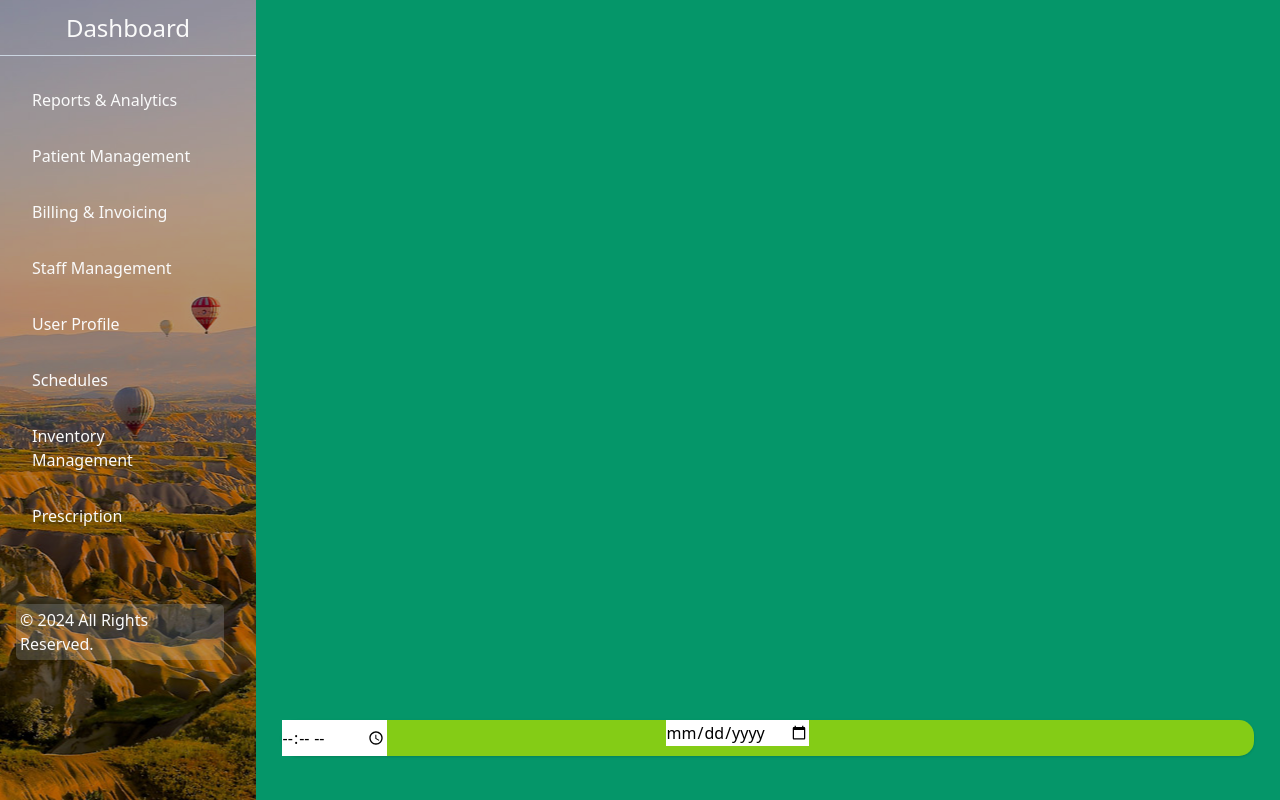
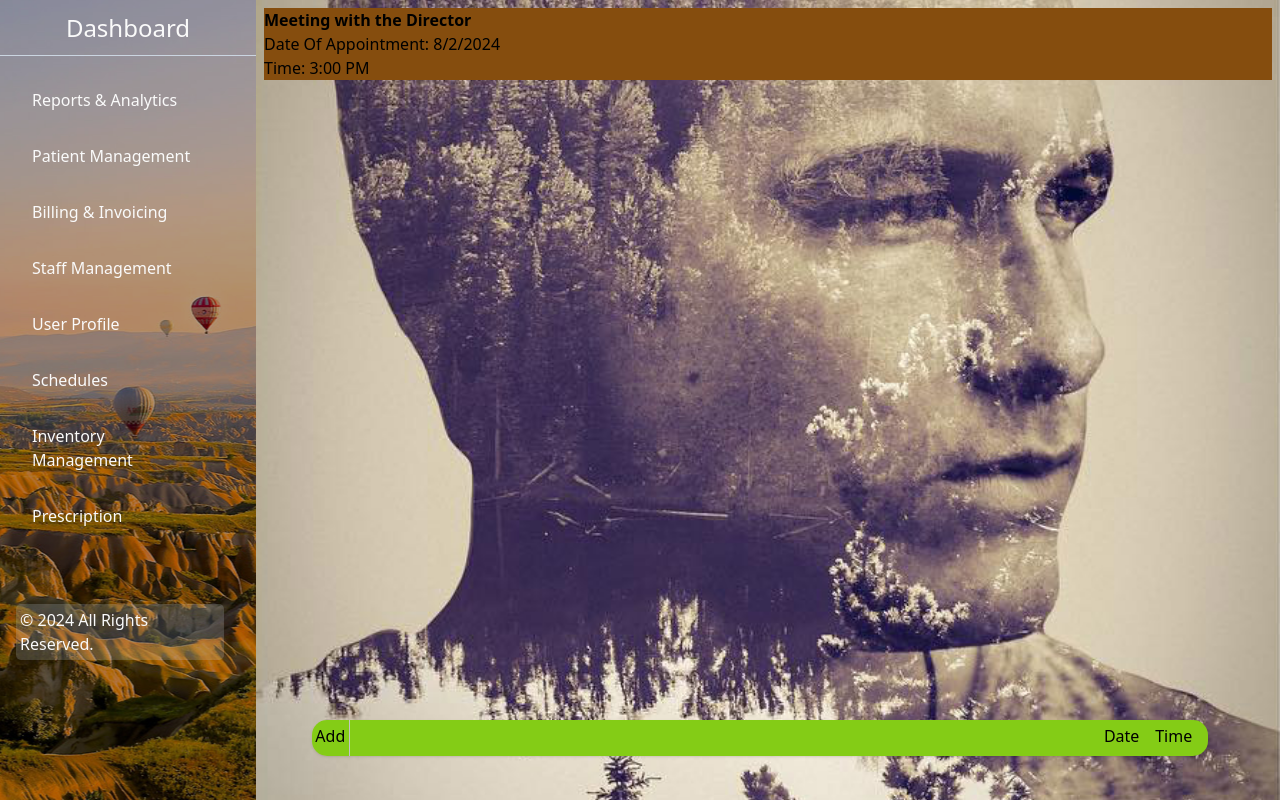
Before and after one commit to sa345-sk/Hospital-Manage-System, a React (Vite) app: page /schedule in a window 1280 px wide. Built offline with nearby package versions, Linux system fonts and the light colour scheme.

Commit message:
Schedule

```diff
--- a/src/App.jsx
+++ b/src/App.jsx
@@ -8,6 +8,7 @@ import Unknown from './Unknown'
 import Profile from './Profile'
 import Billing from './Billing'
 import Schedule from './Schedule'
+import Home from './Home'
 const App = () => {
   return (
     <Router>
@@ -21,6 +22,7 @@ const App = () => {
             <Route path='/userprofile' element={<Profile/>}/>
             <Route path='/billinginvoicing' element={<Billing />}/>
             <Route path='schedule' element={<Schedule/>}/>
+            <Route path='home' element={<Home/>}/>
             <Route path='*' element={<Unknown/>}/>
            </Routes>
         </main>
--- a/src/Home.jsx
+++ b/src/Home.jsx
@@ -1,8 +1,18 @@
+import Navbar from "./components/Navbar";
 const Home = () => {
     return (
     <div className="home">
+        <Navbar title="Hospital Management System"/>
+        <div className="text-center text-3xl">
+            <h2>Welcome, to <strong>Hospital Management System!</strong></h2>
+        </div>
+            <p className="m-2 text-1.5">Only <strong>Authenticated</strong> Officials can login.</p>
        <div className="login">
-
+         <form>
+            <input type="text" required/>
+            <input type="password" required/>
+            <button>Login</button>
+         </form>
        </div>
     </div>
 );
--- a/src/Schedule.jsx
+++ b/src/Schedule.jsx
@@ -1,19 +1,60 @@
+import background from './img/sidebar-1.jpg'
+import { useState, useEffect } from 'react'
+import Message from './components/Message'
+import { useTasks } from './hooks/useTasks'
+import Navbar from './components/Navbar'
+const Schedule = () => {
+  const {state, dispatch} = useTasks()
+   const [tasks, setTasks] = useState([])
+  const [task, setTask] = useState('');
+  const [showMssg, setShowMssg] = useState(false)
+  console.log(state);
+//  try {
+//    useEffect(() => {
+//      function up() {
+//        dispatch({type: 'SET_TASK', payload: ['tim', 'op']})
+//      }
+//      up()
+//    }, [dispatch])
+//  } catch (error) {
 
-const Scedule = () => {
+//  }
+   tasks.push({task: task})
+
+  const addTasks = () => {
+    if(task != '' && task != undefined) {
+      dispatch({ type: 'SET_TASK', payload: [tasks]})
+      console.log(state);
+      setTask('')
+    } else {
+      setTimeout(() => setShowMssg(false), 4000)
+      setShowMssg(true)
+    }
+  }
     return (
-        <div className="schedule" >
-          <div className="tasks bg-emerald-600 w-full h-hv">
-             <div className="schdules">
-
+        <div className="schedule w-full" style={{ minHeight: '100%', height: '100vh', backgroundImage: `url(${background})`, backgroundRepeat: 'no-repeat', backgroundSize: 'cover', backgroundPosition: 'center'}}>
+          <div className="task">
+             <div className="schdules overflow-auto w-full p-2" style={{paddingBottom: '100px', height: '95.3vh'}}>
+               <div className='bg-yellow-800 w-full'>
+                <span><strong>Meeting with the Director</strong></span>
+                <p>Date Of Appointment: 8/2/2024</p>
+                <p>Time: 3:00 PM</p>
+               </div>
              </div>
-            <div className="task-input relative z-30 w-op m-ma shadow" style={{ top: '90%', borderRadius: '15px' }}>
-              <input type="text" className="bg-lime-500 w-full h-9 focus:outline-none" style={{borderRadius: '15px'}}/>
-              <input type="date" className="absolute top-0 left-96 focus:outline-none"/>
-              <input type="time" className="focus:outline-none absolute top-0 left-0 bottom-0"/>
-            </div>
+            <div className="task-input fixed z-30 shadow flex ml-14" style={{ top: '90%', borderRadius: '15px', width: '70%', boxShadow: 'initial 2px #c3c3c3'}}>
+              <div className="bg-lime-500 w-10 h-9 text-center pt-1 hover:cursor-pointer" style={{ borderTopLeftRadius: '15px', borderBottomLeftRadius: '15px', borderRight: '1px solid #c3c3c3'}} onClick={addTasks}>Add</div>
+                <input type="text" className="bg-lime-500 w-75 h-9 focus:outline-none overflow-auto" onChange={(e) => setTask(e.target.value)} value={task}/>
+                <div className="w-32 h-9  flex justify-evenly pt-1 bg-lime-500" style={{ borderTopRightRadius: '15px', borderBottomRightRadius: '15px'}}>
+                  <div className="hover:cursor-pointer">Date</div>
+                  <div className="hover:cursor-pointer">Time</div>
+             {/* <input type="date" className="absolute top-0 left-96 focus:outline-none"/>
+                <input type="time" className="focus:outline-none absolute top-0 left-0 bottom-0"/> */}
+                </div>
+              </div>
           </div>
+        {showMssg ? <Message messageType="Error 😥" errorMssg='Kindly fill the Input before adding.' control={() => setShowMssg(false)} /> : null}
         </div>
     );
 }
 
-export default Scedule;
+export default Schedule;
--- /dev/null
+++ b/src/context/TasksContext.jsx
@@ -0,0 +1,21 @@
+import { createContext, useReducer } from "react"
+export const TaskContext = createContext()
+export const reducer = (state, action) => {
+     switch (action.type) {
+        case 'SET_Task':
+             return {tasks: action.payload}
+        case 'UPDATE':
+            return {tasks: [action.payload, ...state.tasks]}
+        default:
+            return state
+     }
+}
+
+export const TasksProvider = ({children}) => {
+    const [state, dispatch] = useReducer(reducer, {tasks: null})
+    return (
+        <TaskContext.Provider value={{...state, dispatch}}>
+            {children}
+        </TaskContext.Provider>
+    )
+}
--- /dev/null
+++ b/src/hooks/useTasks.jsx
@@ -0,0 +1,8 @@
+import { TaskContext } from '../context/TasksContext'
+import {useContext} from 'react'
+
+export const useTasks = () => {
+  const context = useContext(TaskContext)
+    if (!context) throw Error("useTasksContext must be used inside a task taskContextProvider")
+  return context
+}
--- a/src/main.jsx
+++ b/src/main.jsx
@@ -1,10 +1,12 @@
 import React from 'react'
 import ReactDOM from 'react-dom/client'
 import App from './App.jsx'
-
+import { TasksProvider } from './context/TasksContext'
 
 ReactDOM.createRoot(document.getElementById('root')).render(
   <React.StrictMode>
-    <App />
-  </React.StrictMode>,
+    <TasksProvider>
+      <App />
+    </TasksProvider>
+  </React.StrictMode>
 )
--- a/tailwind.config.js
+++ b/tailwind.config.js
@@ -27,13 +27,17 @@ export default {
         '100': '400px',
         '105': '415px',
         '110': '430px',
-        '115': '445px'
+        '115': '445px',
+        '75': '88%'
       },
       borderColor: {
         'err-border': '#ec2727'
       },
       height: {
         'hv': '100vh'
+      },
+      fontSize: {
+        '1.5': '17px'
       }
     },
   },
```
